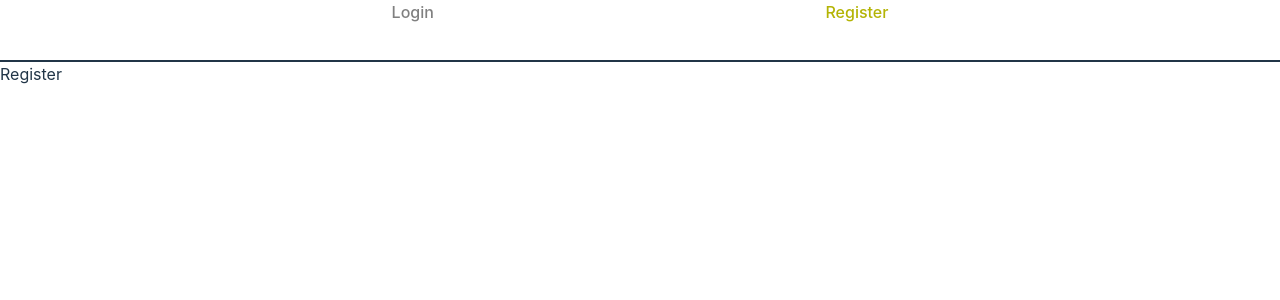
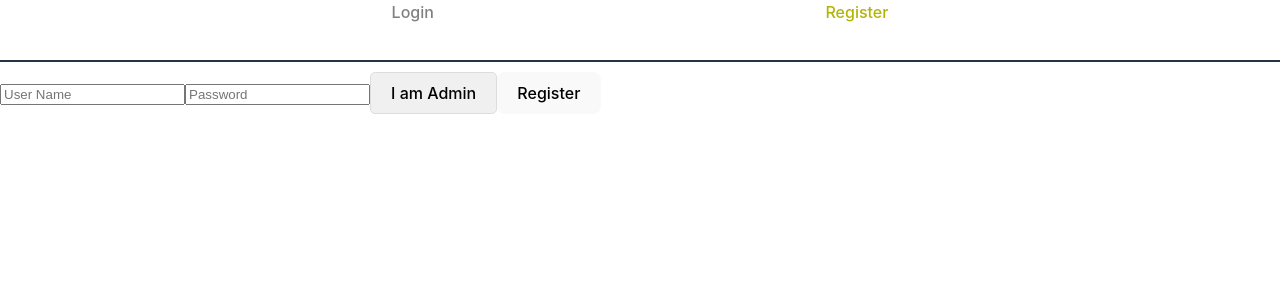
Before and after one commit to avrahamos/client, a React (Vite) app: page /register in a window 1280 px wide. Shown: the top 300 px of the page. Built offline with nearby package versions, Linux system fonts and the light colour scheme.

Commit message:
Register done

```diff
--- a/src/App.tsx
+++ b/src/App.tsx
@@ -1,19 +1,20 @@
-import React from 'react'
-import Nav from './components/Nav'
-import { Route, Routes } from 'react-router-dom'
-import Login from './components/auth/Login'
-import Register from './components/auth/Register';
-import Statistics from './components/Pages/Statistics';
-import Votes from './components/Pages/Votes';
+import React from "react";
+import Nav from "./components/Nav";
+import { Route, Routes } from "react-router-dom";
+import Login from "./components/auth/Login";
+import Register from "./components/auth/Register";
+import Statistics from "./components/Pages/Statistics";
+import Votes from "./components/Pages/Votes";
 
 export default function App() {
   return (
     <div>
       <Nav />
       <Routes>
+        <Route path="/" element={<Login />} />
         <Route path="login" element={<Login />} />
         <Route path="register" element={<Register />} />
-        <Route path="statitics" element={<Statistics />} />
+        <Route path="statistics" element={<Statistics />} />
         <Route path="votes" element={<Votes />} />
       </Routes>
     </div>
--- a/src/components/Nav.tsx
+++ b/src/components/Nav.tsx
@@ -9,7 +9,9 @@ export default function Nav() {
       {user.user ? (
         <>
           <NavLink to={"/votes"}>Votes</NavLink>
-          {user.user.isAdmin && (<NavLink to={"/statitics"}>Statistics</NavLink>)}
+          {user.user.isAdmin && (
+            <NavLink to={"/statistics"}>Statistics</NavLink>
+          )}
           <button onClick={() => alert("logout")}>Logout</button>
         </>
       ) : (
--- a/src/components/auth/Login.tsx
+++ b/src/components/auth/Login.tsx
@@ -1,7 +1,32 @@
-import React from 'react'
+import React, { useState } from "react";
+import { useAppDispatch } from "../../redux/store/store";
+import { fetchLogin } from "../../redux/slices/userSlice";
 
 export default function Login() {
+  const [userName, setUserName] = useState("");
+  const [password, setPassword] = useState("");
+  const dispatch = useAppDispatch();
+
+  const handleLogin = (e: React.FormEvent) => {
+    e.preventDefault();
+    dispatch(fetchLogin({ userName, password }));
+  };
+
   return (
-    <div>Login</div>
-  )
+    <form onSubmit={handleLogin}>
+      <input
+        type="text"
+        placeholder="user name"
+        value={userName}
+        onChange={(e) => setUserName(e.target.value)}
+      />
+      <input
+        type="password"
+        placeholder="password"
+        value={password}
+        onChange={(e) => setPassword(e.target.value)}
+      />
+      <button type="submit">Login</button>
+    </form>
+  );
 }
--- a/src/components/auth/Register.tsx
+++ b/src/components/auth/Register.tsx
@@ -1,7 +1,52 @@
-import React from 'react'
+import React, { useState } from "react";
+import { useAppDispatch } from "../../redux/store/store";
+import { fetchRegister } from "../../redux/slices/userSlice";
+import { useNavigate } from "react-router-dom";
+import "../../index.css";
 
 export default function Register() {
+  const [userName, setUserName] = useState("");
+  const [password, setPassword] = useState("");
+  const [isAdmin, setIsAdmin] = useState(false);
+  const dispatch = useAppDispatch();
+  const navigate = useNavigate();
+
+  const handleRegister = async (e: React.FormEvent) => {
+    e.preventDefault();
+    const result = await dispatch(
+      fetchRegister({ userName, password, isAdmin })
+    );
+    if (fetchRegister.fulfilled.match(result)) {
+      navigate("/login");
+    }
+  };
+
   return (
-    <div>Register</div>
-  )
+    <form onSubmit={handleRegister} className="register-form">
+      <input
+        type="text"
+        placeholder="User Name"
+        value={userName}
+        onChange={(e) => setUserName(e.target.value)}
+        className="input-field"
+      />
+      <input
+        type="password"
+        placeholder="Password"
+        value={password}
+        onChange={(e) => setPassword(e.target.value)}
+        className="input-field"
+      />
+      <button
+        type="button"
+        onClick={() => setIsAdmin((prev) => !prev)}
+        className={`admin-button ${isAdmin ? "active" : ""}`}
+      >
+        I am Admin
+      </button>
+      <button type="submit" className="submit-button">
+        Register
+      </button>
+    </form>
+  );
 }
--- a/src/index.css
+++ b/src/index.css
@@ -67,17 +67,32 @@ button:focus-visible {
     background-color: #f9f9f9;
   }
 }
-.nav{
+.nav {
   width: 100vw;
   height: 60px;
   border-bottom: 2px solid;
   display: flex;
   justify-content: space-evenly;
 }
-.nav > a{
- color: gray;
+.nav > a {
+  color: gray;
 }
-.nav > a.active{
+.nav > a.active {
   color: rgb(180, 180, 5);
+}
+.admin-button {
+  padding: 10px 20px;
+  font-size: 16px;
+  margin: 10px 0;
+  background-color: #f0f0f0;
+  color: #000;
+  border: 1px solid #ddd;
+  border-radius: 5px;
+  cursor: pointer;
+  transition: background-color 0.3s ease;
+}
 
+.admin-button.active {
+  background-color: #4caf50;
+  color: #fff;
 }
--- a/src/main.tsx
+++ b/src/main.tsx
@@ -8,7 +8,9 @@ import store from "./redux/store/store.ts";
 
 createRoot(document.getElementById("root")!).render(
   <StrictMode>
-    <BrowserRouter>
+    <BrowserRouter
+      future={{ v7_startTransition: true, v7_relativeSplatPath: true }}
+    >
       <Provider store={store}>
         <App />
       </Provider>
--- a/src/redux/slices/userSlice.ts
+++ b/src/redux/slices/userSlice.ts
@@ -7,25 +7,26 @@ import { DataStatus, UserState } from "../../types/redux";
 import { IUser } from "../../types/users";
 import { initialData } from "../initialData/initialUser";
 
-
 export const fetchLogin = createAsyncThunk(
   "user/login",
   async (user: { userName: string; password: string }, thunkApi) => {
     try {
       const res = await fetch("http://localhost:3000/api/users/login", {
-        method: "post",
+        method: "POST",
         headers: {
           "Content-Type": "application/json",
         },
         body: JSON.stringify(user),
       });
+
       if (!res.ok) {
-        return thunkApi.rejectWithValue("Can't login, please try again");
+        const errorText = await res.text();
+        return thunkApi.rejectWithValue(`Error: ${errorText}`);
       }
+
       const data = await res.json();
-      return thunkApi.fulfillWithValue(data);
+      return data;
     } catch (error) {
-      console.log(error);
       return thunkApi.rejectWithValue("Can't login, please try again");
     }
   }
@@ -39,7 +40,7 @@ export const fetchRegister = createAsyncThunk(
   ) => {
     try {
       const res = await fetch("http://localhost:3000/api/users/register", {
-        method: "post",
+        method: "POST",
         headers: {
           "Content-Type": "application/json",
         },
@@ -49,9 +50,8 @@ export const fetchRegister = createAsyncThunk(
         return thunkApi.rejectWithValue("Can't create, please try again");
       }
       const data = await res.json();
-      return thunkApi.fulfillWithValue(data);
+      return data;
     } catch (error) {
-      console.log(error);
       return thunkApi.rejectWithValue("Can't create, please try again");
     }
   }
@@ -62,22 +62,22 @@ const userSlice = createSlice({
   initialState: initialData,
   reducers: {},
   extraReducers: (builder: ActionReducerMapBuilder<UserState>) => {
-     builder.addCase(fetchLogin.pending, (state, action) => {
-       state.status = DataStatus.LOADING;
-       state.erorr = null;
-       state.user = null;
-     });
+    builder.addCase(fetchLogin.pending, (state) => {
+      state.status = DataStatus.LOADING;
+      state.erorr = null;
+      state.user = null;
+    });
     builder.addCase(fetchLogin.fulfilled, (state, action) => {
-        state.status=DataStatus.SUCCESS
-        state.erorr=null
-        state.user = action.payload as unknown as IUser
+      state.status = DataStatus.SUCCESS;
+      state.erorr = null;
+      state.user = action.payload as IUser;
     });
-
     builder.addCase(fetchLogin.rejected, (state, action) => {
       state.status = DataStatus.FAILED;
-      state.erorr = action.error as string;
+      state.erorr = action.error.message || "Failed to login";
       state.user = null;
     });
   },
 });
-export default userSlice
+
+export default userSlice;
```
